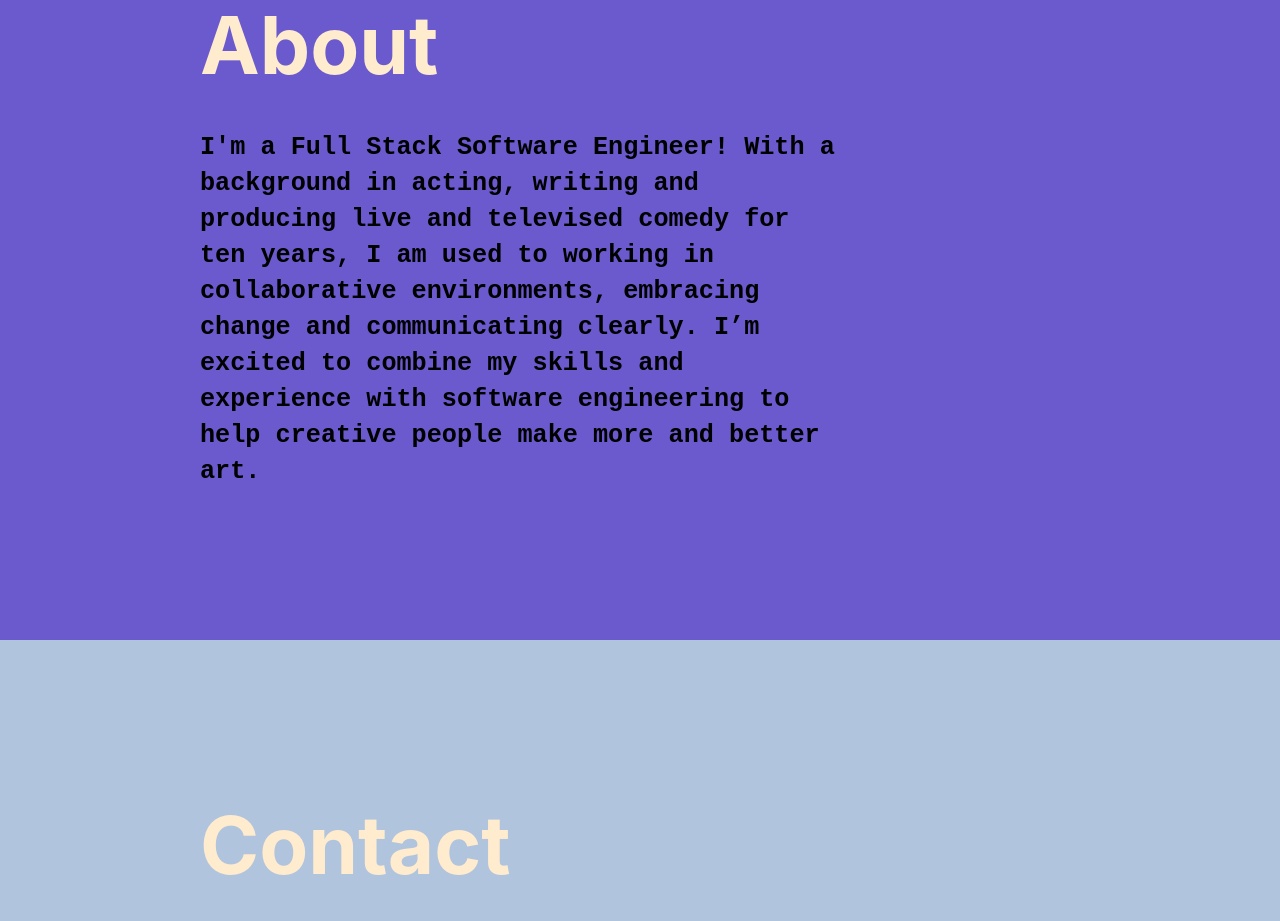
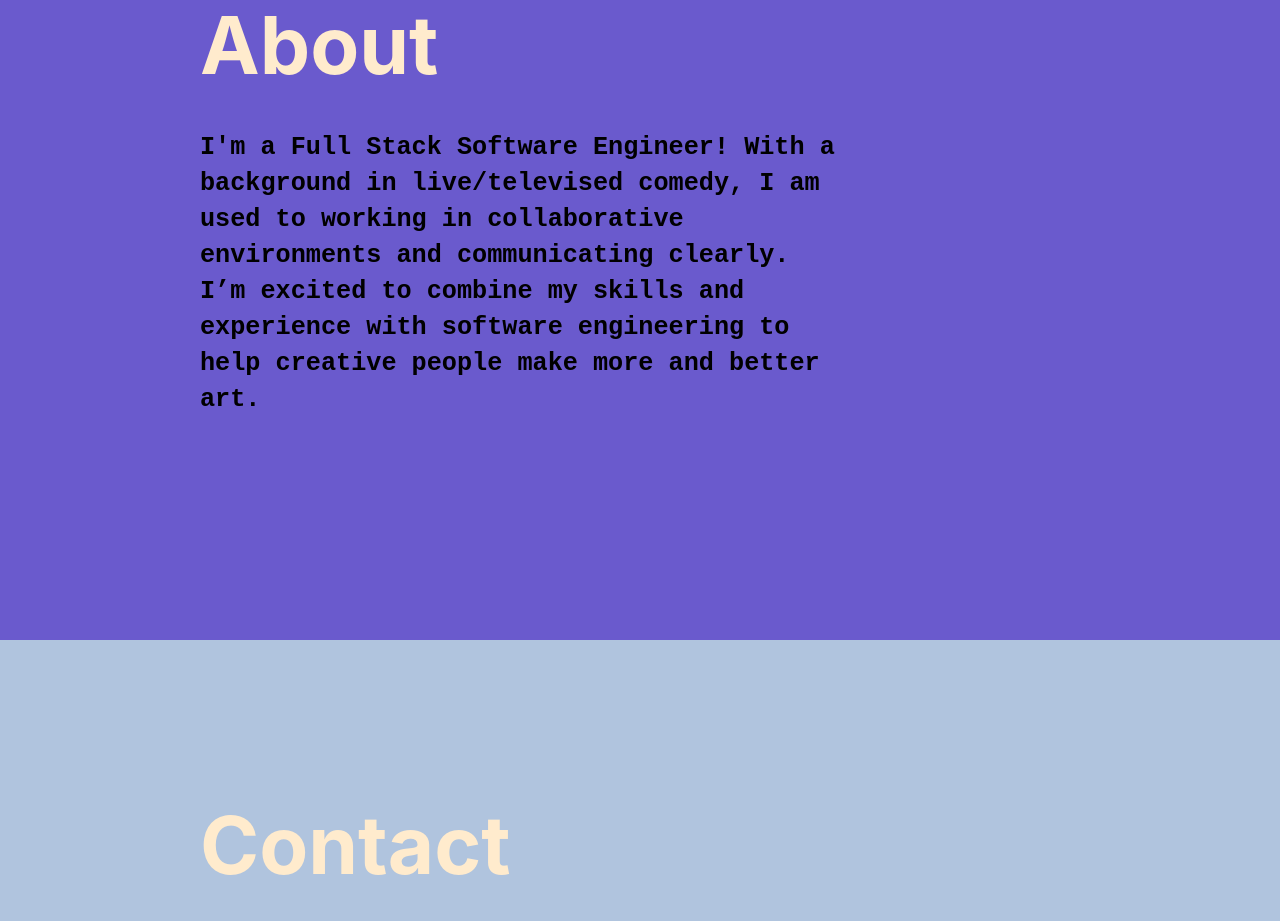
Before and after one commit to robotriley/portfolio-site, a React (Create React App) app: page / in a window 1280 px wide. Shown: the part 2560-3481 px from the top of the page. Built offline with nearby package versions, Linux system fonts and the light colour scheme.

Commit message:
well would you look at that hover link at the top of the page

```diff
--- a/src/components/About.js
+++ b/src/components/About.js
@@ -4,7 +4,10 @@ import '../App.css';
 const About = () => {
   return (
     <div>
-      <p className='para'>I'm a Full Stack Software Engineer! With a background in acting, writing and producing live and televised comedy for ten years, I am used to working in collaborative environments, embracing change and communicating clearly. I’m excited to combine my skills and experience with software engineering to help creative people make more and better art.</p>
+      <p className='para'>I'm a Full Stack Software Engineer! With a background in live/televised comedy,
+       I am used to working in collaborative environments and communicating clearly.
+       I’m excited to combine my skills and experience with software engineering to help creative
+       people make more and better art.</p>
     </div>
   )
 }
```
